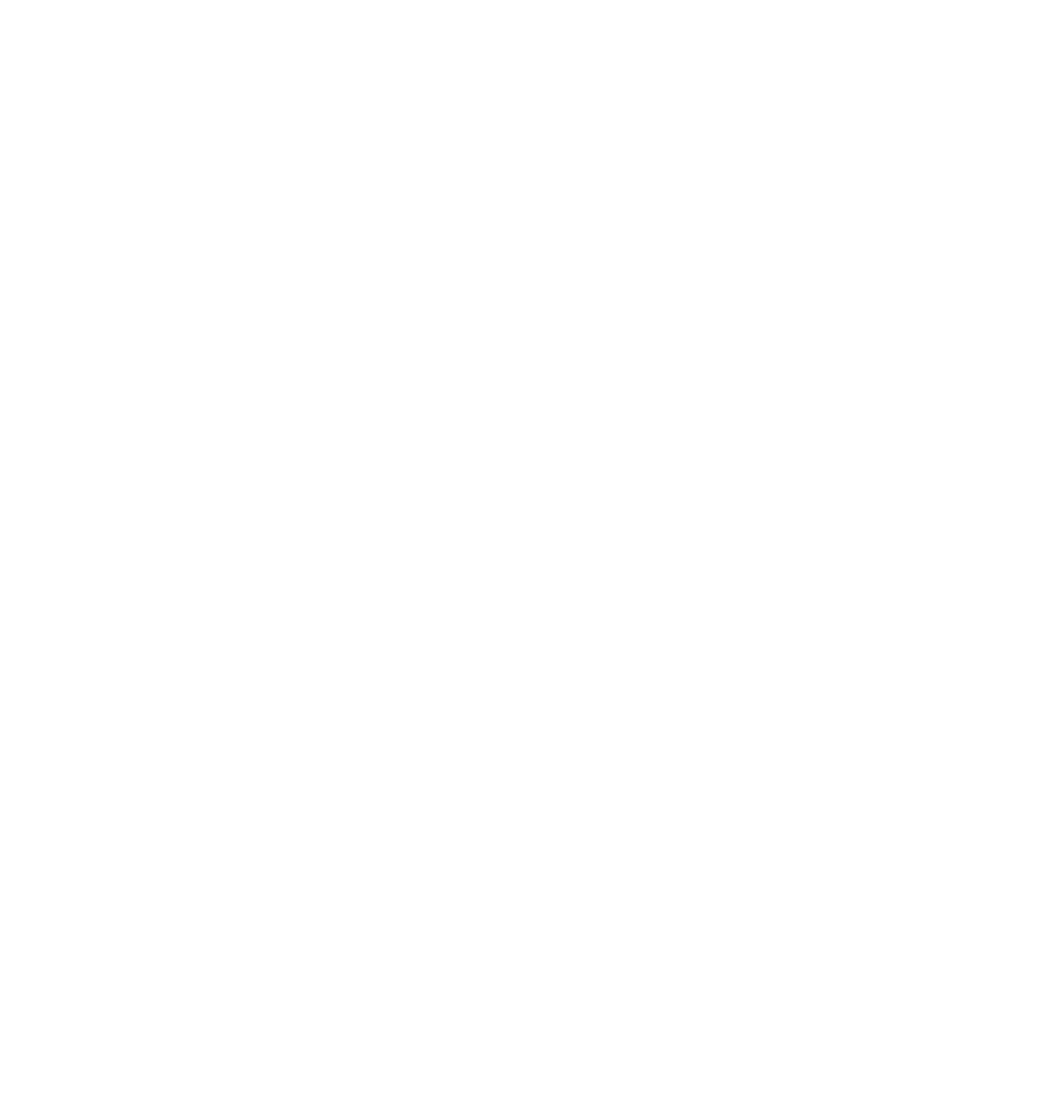
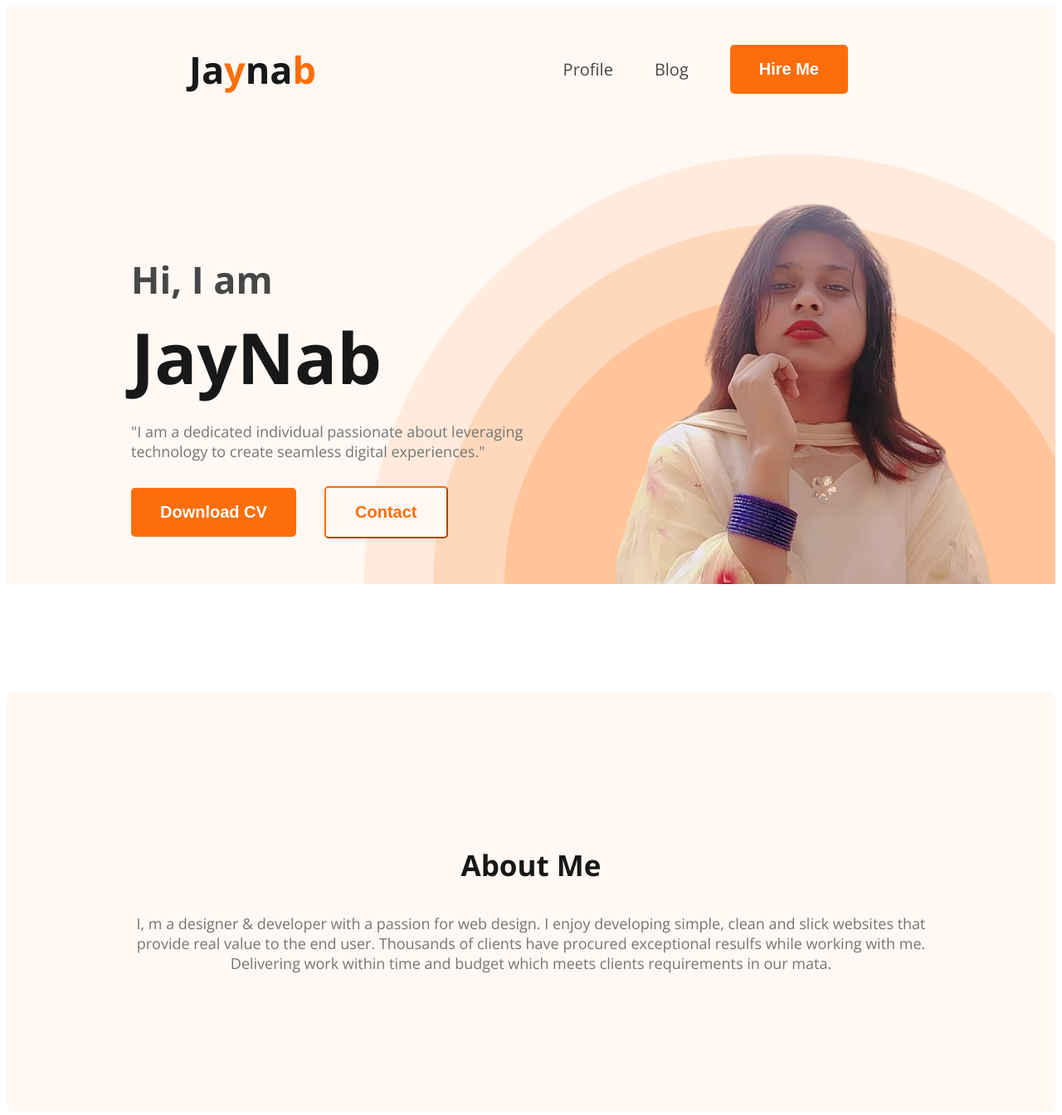
Before and after one commit to Jaynab94/developer-portfolio-jaynab, a plain HTML site: page index.html in a window 1280 px wide. Shown: the whole page at 83% size. Before the commit the page ends 800 px from the top, so only its background shows below. Drawn offline with nearby package versions, Linux system fonts and the light colour scheme.

Commit message:
header section compleat

```diff
--- a/index.html
+++ b/index.html
@@ -1,11 +1,78 @@
 <!DOCTYPE html>
 <html lang="en">
+
 <head>
     <meta charset="UTF-8">
     <meta name="viewport" content="width=device-width, initial-scale=1.0">
+    <link rel="preconnect" href="https://fonts.googleapis.com">
+    <link rel="preconnect" href="https://fonts.gstatic.com" crossorigin>
+    <link
+        href="https://fonts.googleapis.com/css2?family=Lato:ital,wght@0,400;1,700&family=Open+Sans:ital,wght@0,400;0,700;1,400&display=swap"
+        rel="stylesheet">
+
+    <link rel="stylesheet" href="style/style.css">
     <title> Jaynab portfolio</title>
+
 </head>
+
 <body>
+    <header class="header-section">
+
+        <nav>
+            <h3 class="website-title">Ja<span class="colore">y</span>na<span class="colore">b</span></h3>
+            <ul>
+                <li><a href=""> Profile</a></li>
+                <li><a href="">Blog</a></li>
+                <button class="btn-button">Hire Me</button>
+
+            </ul>
+
+        </nav>
+
+
+        <div class="banner">
+
+            <div class="banner-container">
+                <h3 class="banner-title">Hi, I am</h3>
+                <h2 class="banner-name">JayNab</h2>
+                <p class="banner-description">"I am a dedicated individual passionate about leveraging technology to
+                    create seamless digital
+                    experiences."</p>
+                <button class="btn-button">Download CV</button>
+                <button class="btn-contact">Contact </button>
+            </div>
+
+
+
+            <img class="profile-picture" src="images/jaynab_img-removebg.png" alt="">
+
+        </div>
+
+    </header>
+
+    <main>
+        <section class="about-section">
+
+            <h3 class="section-title">About Me</h3>
+
+            <p class="about-description-section">I, m a designer & developer with a passion for web design. I enjoy
+                developing simple, clean and slick websites that provide real value to the end user. Thousands of
+                clients have procured exceptional resulfs while working with me. Delivering work within time and budget
+                which meets clients requirements in our mata.</p>
+
+
+
+        </section>
+
+
+
+    </main>
+
+    <footer>
+
+
+    </footer>
 
 </body>
+
 </html>
--- a/style/style.css
+++ b/style/style.css
@@ -0,0 +1,176 @@
+/* common shared style */
+body {
+
+    font-family: 'Lato', sans-serif;
+    font-family: 'Open Sans', sans-serif;
+}
+
+/* nav related style */
+
+nav {
+    display: flex;
+    align-items: center;
+    justify-content: space-between;
+    margin: 0 220px;
+
+}
+
+.website-title {
+    color: #181818;
+
+    font-size: 45px;
+
+    font-weight: 800;
+
+}
+
+.colore {
+    color: #FD6E0A;
+}
+
+nav>ul {
+    display: flex;
+    align-items: center;
+
+}
+
+nav li {
+
+    list-style: none;
+    margin-right: 50px;
+}
+
+nav a {
+    text-decoration: none;
+    color: #474747;
+
+    font-size: 20px;
+
+    font-weight: 400;
+
+}
+
+.btn-button {
+    border-radius: 5px;
+    background: #FD6E0A;
+    border: 0;
+
+
+    color: #fff;
+
+    font-size: 20px;
+
+    font-weight: 700;
+    padding: 18px 35px;
+    margin-right: 30px;
+
+
+
+}
+
+.btn-contact {
+    border-radius: 5px;
+    background: #FFF8F3;
+
+    color: #FD6E0A;
+
+
+    font-size: 20px;
+
+    font-weight: 700;
+    padding: 18px 35px;
+    border-color: #FD6E0A;
+
+}
+
+/* header related style */
+
+.header-section {
+    background: #FFF8F3;
+    background-image: url('../images/header_bg.png');
+    background-repeat: no-repeat;
+    background-position: bottom right;
+
+}
+
+.banner {
+    padding: 47px 30px 0px 150px;
+    display: flex;
+    align-items: center;
+    justify-content: space-between;
+
+}
+
+.profile-picture {
+    width: 500px;
+
+
+}
+
+.banner-title {
+
+    color: #474747;
+
+    font-size: 45px;
+
+    font-weight: 600;
+    margin-bottom: 0px;
+
+}
+
+
+.banner-name {
+
+    color: #181818;
+
+    font-size: 85px;
+
+    font-weight: 700;
+    margin-top: 5px;
+    margin-bottom: 20px;
+
+}
+
+.banner-description {
+
+    color: #757575;
+
+    font-size: 18px;
+
+    font-weight: 400;
+
+    margin-bottom: 30px;
+    width: 500px;
+
+}
+
+/* main section */
+
+/* about section design */
+
+.about-section {
+    padding: 150px;
+    border-radius: 10px;
+    background: #FFF8F3;
+    margin: 130px 0px;
+
+}
+
+.section-title {
+
+    color: #181818;
+    text-align: center;
+    font-size: 35px;
+
+    font-weight: 700;
+
+}
+
+.about-description-section {
+
+    color: #757575;
+    text-align: center;
+    font-size: 18px;
+
+
+}
```
Also changed, not shown: images/developer.png (added), images/hardy.png (added), images/header_bg.png (added), images/icons/facebook.png (added), images/icons/insta.png (added), images/icons/js.png (added), images/icons/mongo.png (added), images/icons/nodejs.png (added), images/icons/react.png (added), images/icons/twitter.png (added), images/jaynab_img-removebg.png (added).
